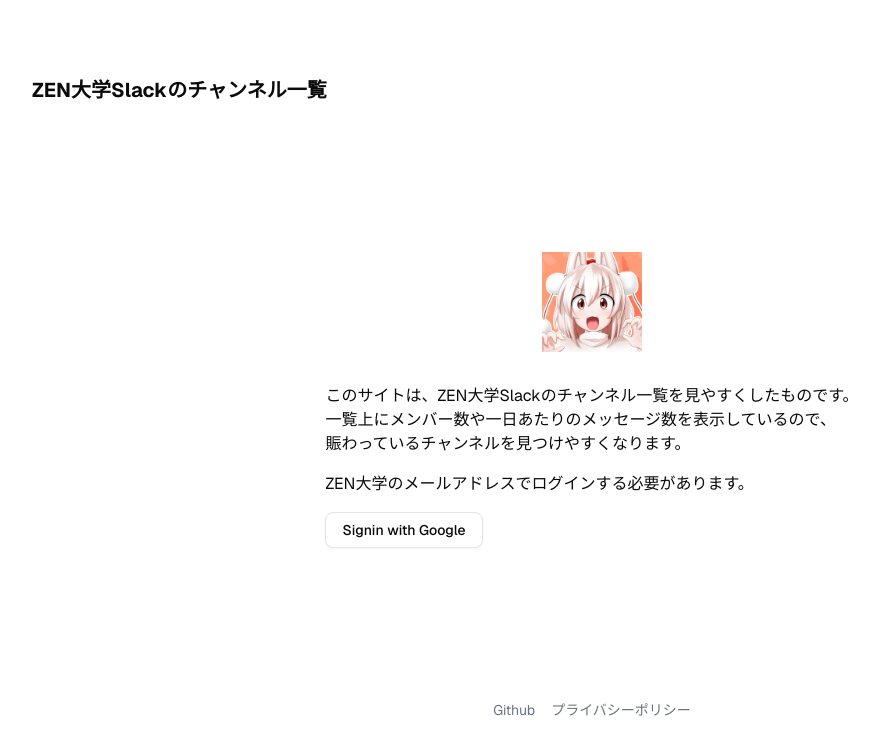
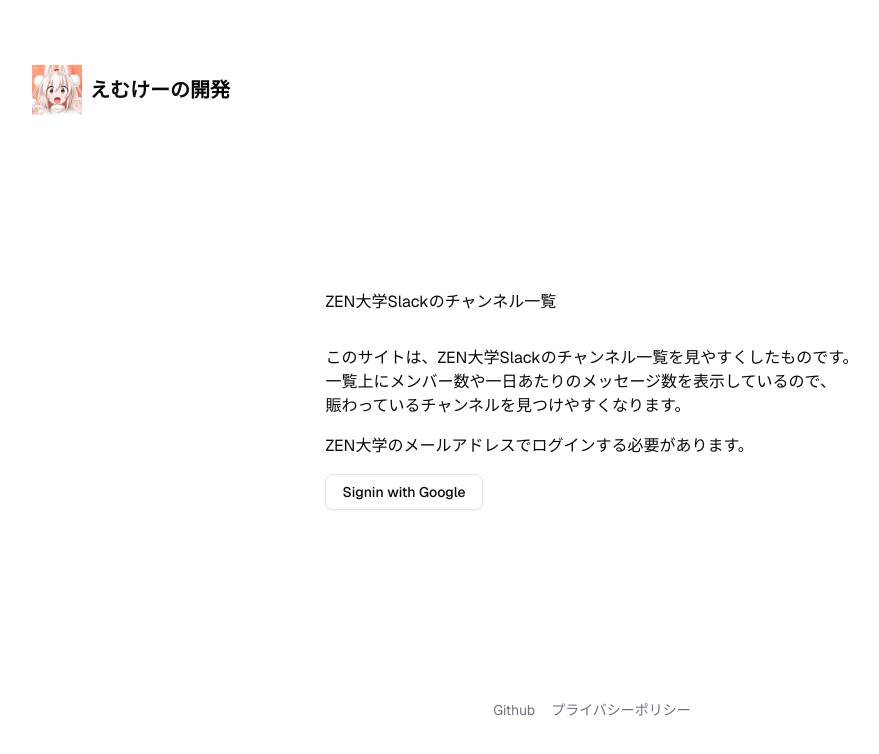
Before and after one commit to mktoho12/zensla, a Next.js app: page / in a window 1280 px wide. Shown: the top 754 px of the page, without its empty margins (48-927 px from the left). Built offline with nearby package versions, Linux system fonts and the light colour scheme; no server answers.

Commit message:
OAuthのアプリ名と合わせました

```diff
--- a/src/app/page.tsx
+++ b/src/app/page.tsx
@@ -10,17 +10,22 @@
   return (
     <div className="grid grid-rows-[20px_1fr_20px] items-center justify-items-center min-h-screen p-8 pb-20 gap-16 sm:p-20 font-[family-name:var(--font-geist-sans)]">
       <header className="flex items-start gap-4 w-full">
-        <h1 className="text-xl font-bold">ZEN大学Slackのチャンネル一覧</h1>
+        <div className="flex gap-2 justify-start items-center">
+          <Image
+            src="/mktoho.png"
+            alt="アプリのロゴ"
+            width={50}
+            height={50}
+            className="mx-auto"
+          />
+          <h1 className="text-xl font-bold">えむけーの開発</h1>
+        </div>
       </header>
 
       <main className="flex flex-col gap-[32px] row-start-2 items-center sm:items-start">
-        <Image
-          src="/mktoho.png"
-          alt="アプリのロゴ"
-          width={100}
-          height={100}
-          className="mx-auto"
-        />
+        <div className="flex gap-2 justify-start items-center">
+          <p>ZEN大学Slackのチャンネル一覧</p>
+        </div>
         {session?.user ? (
           <>
             <p className="text-sm text-gray-500">
```
